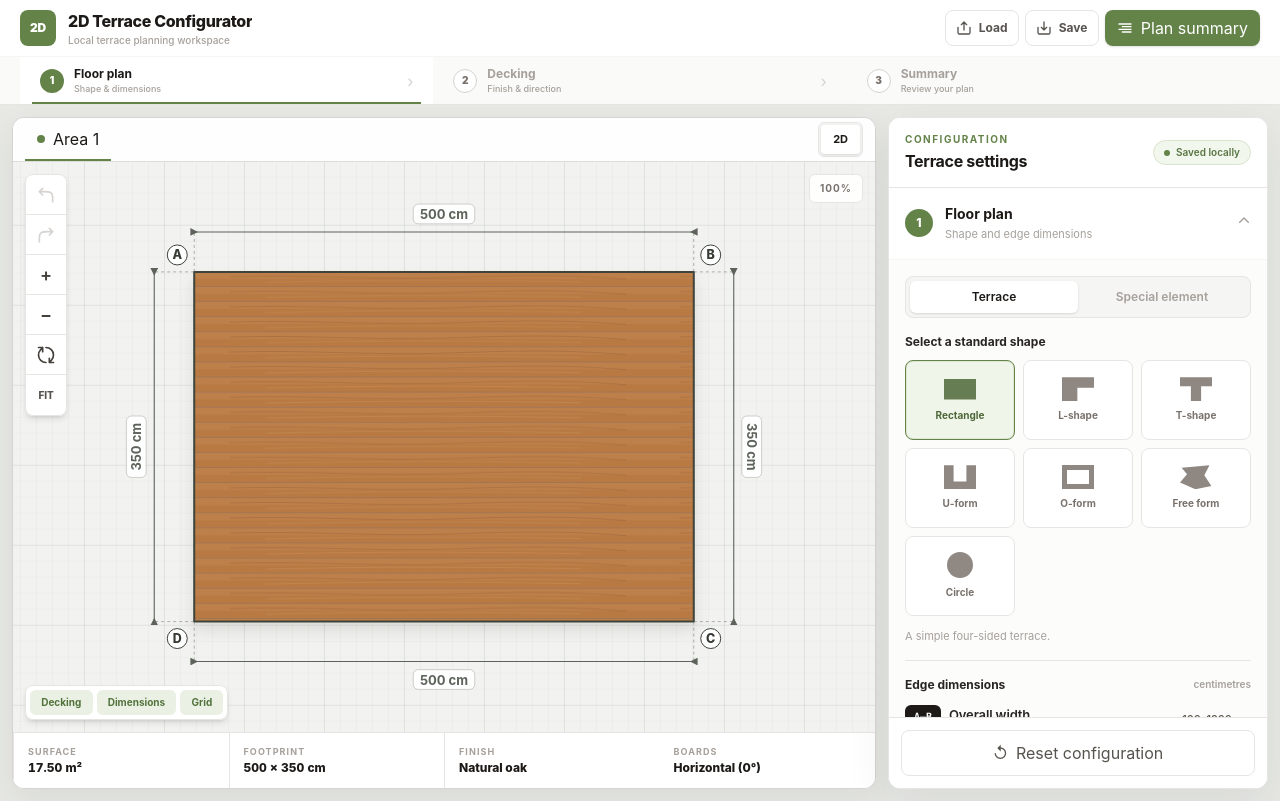
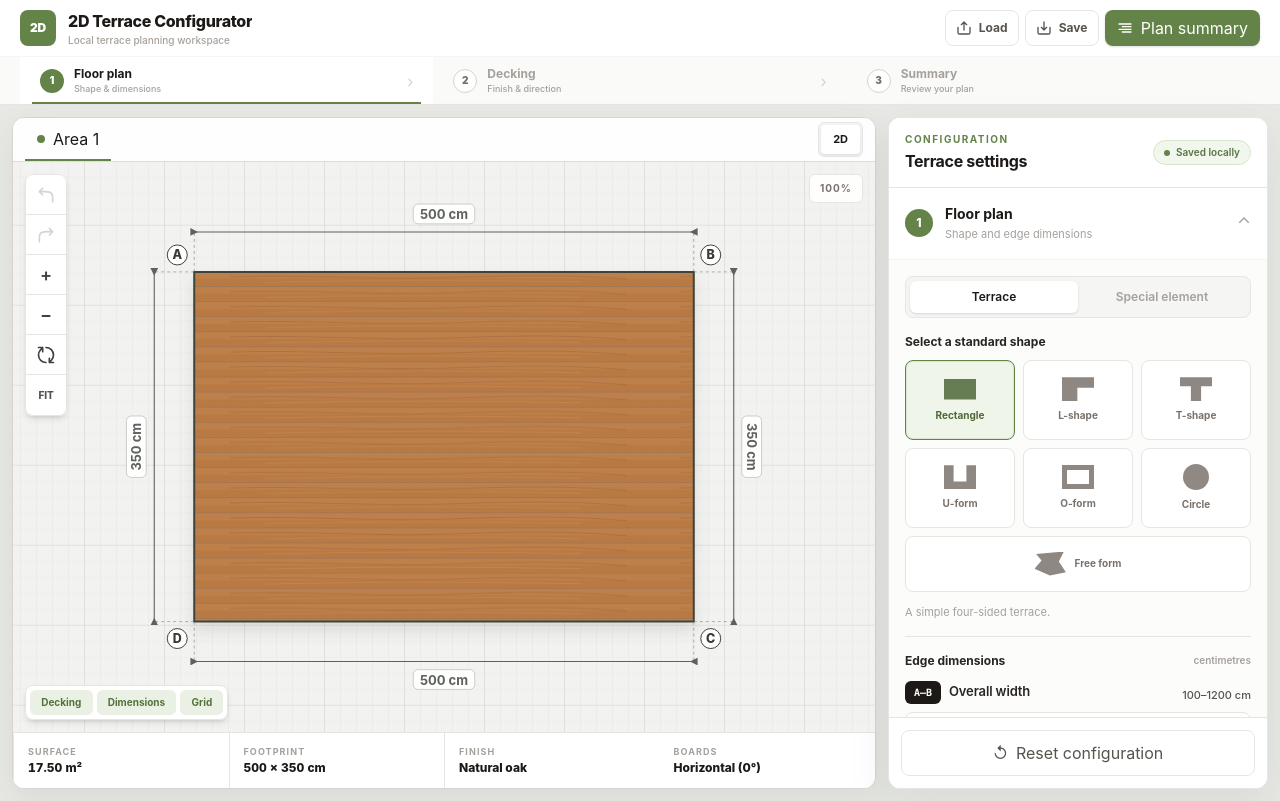
Before and after one commit to roma-marshall/2d-profi, a Vue app: page / in a window 1280 px wide. Built offline with nearby package versions, Linux system fonts and the light colour scheme.

Commit message:
move free form to full-width row

```diff
--- a/src/components/configurator/SettingsPanel.vue
+++ b/src/components/configurator/SettingsPanel.vue
@@ -268,12 +268,15 @@ watch(
               v-for="option in shapeOptions"
               :key="option.id"
               type="button"
-              class="group flex min-h-20 flex-col items-center justify-center gap-2 rounded-lg border px-1.5 py-2 text-center outline-none transition focus-visible:ring-4 focus-visible:ring-[#e7eedf]"
-              :class="
+              class="group flex items-center justify-center gap-2 rounded-lg border px-1.5 py-2 text-center outline-none transition focus-visible:ring-4 focus-visible:ring-[#e7eedf]"
+              :class="[
                 config.shape === option.id
                   ? 'border-[#648349] bg-[#eff5e9] text-[#4d6739] shadow-[inset_0_0_0_1px_rgba(100,131,73,0.12)]'
-                  : 'border-stone-200 bg-white text-stone-500 hover:border-stone-300 hover:text-stone-800'
-              "
+                  : 'border-stone-200 bg-white text-stone-500 hover:border-stone-300 hover:text-stone-800',
+                option.id === 'free-form'
+                  ? 'col-span-3 min-h-14 flex-row'
+                  : 'min-h-20 flex-col',
+              ]"
               :aria-pressed="config.shape === option.id"
               :aria-label="`Select ${option.label} terrace`"
               @click="emit('select-shape', option.id)"
--- a/src/data/shapes.ts
+++ b/src/data/shapes.ts
@@ -669,14 +669,6 @@ export const shapeOptions = [
     ],
   },
   {
-    id: 'free-form',
-    label: 'Free form',
-    shortLabel: 'Free form',
-    description:
-      'Draw an arbitrary polygon by placing and moving points on the grid.',
-    fields: [],
-  },
-  {
     id: 'circle',
     label: 'Circle',
     shortLabel: 'Circle',
@@ -693,6 +685,14 @@ export const shapeOptions = [
       },
     ],
   },
+  {
+    id: 'free-form',
+    label: 'Free form',
+    shortLabel: 'Free form',
+    description:
+      'Draw an arbitrary polygon by placing and moving points on the grid.',
+    fields: [],
+  },
 ] as const satisfies readonly ShapeOption[]
 
 export const shapeOptionById: Record<TerraceShape, ShapeOption> = {
@@ -701,8 +701,8 @@ export const shapeOptionById: Record<TerraceShape, ShapeOption> = {
   't-shape': shapeOptions[2],
   'u-shape': shapeOptions[3],
   'o-shape': shapeOptions[4],
-  'free-form': shapeOptions[5],
-  circle: shapeOptions[6],
+  circle: shapeOptions[5],
+  'free-form': shapeOptions[6],
 }
 
 const terraceShapes = new Set<TerraceShape>(
```
